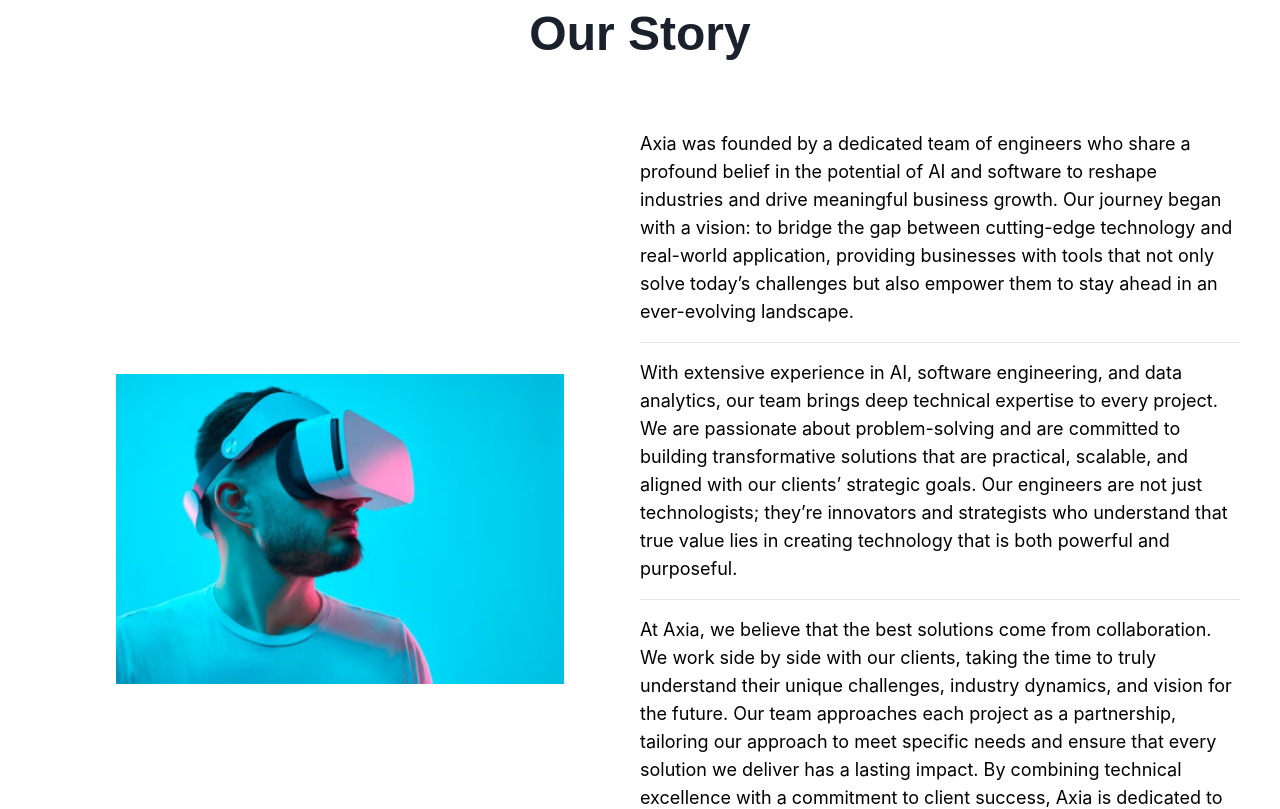
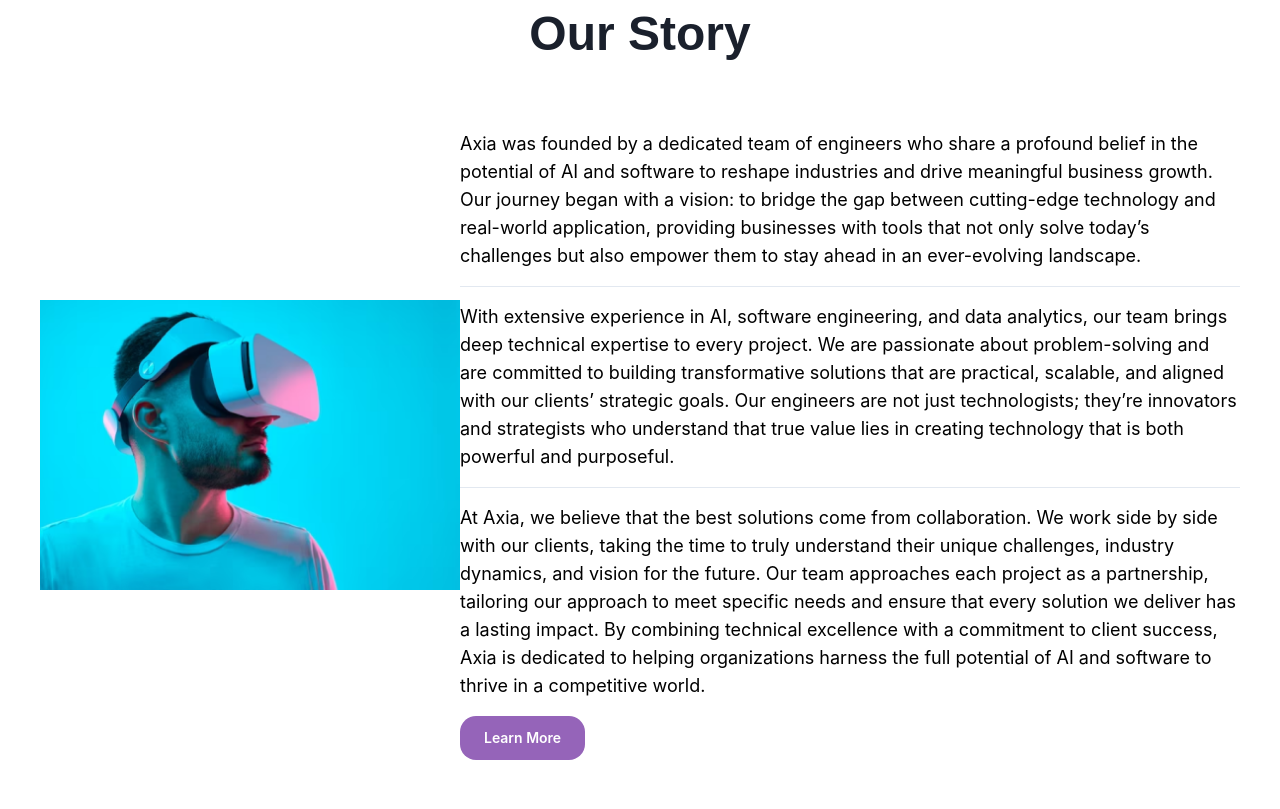
Before and after one commit to axia-ai/axia-ai-website, a React (Vite) app: page / in a window 1280 px wide. Shown: the part 1060-1869 px from the top of the page. Built offline with nearby package versions, Linux system fonts and the light colour scheme.

Commit message:
calender component is rearranged.

```diff
--- a/src/Components/CalenderSection/Calender.jsx
+++ b/src/Components/CalenderSection/Calender.jsx
@@ -11,14 +11,16 @@ const Calender = () => {
         </h1>
       </div>
       <div className="flex flex-col sm:flex-row items-center justify-center text-black p-5 lg:p-10 my-4 md:my-2">
-        <div className="mb-5 sm:mb-0 sm:flex-1">
+        {/* Image container with 30% width */}
+        <div className="w-full sm:w-[35%] mb-5 sm:mb-0">
           <img
             src={vrglass}
             alt="VR Headset"
             className="mx-auto w-full max-w-xs sm:max-w-sm lg:max-w-md"
           />
         </div>
-        <div className="flex-1 space-y-4 text-left">
+        {/* Text content container with 70% width */}
+        <div className="w-full sm:w-[65%] space-y-4 text-left">
           <p className="text-sm sm:text-base md:text-lg">
             Axia was founded by a dedicated team of engineers who share a
             profound belief in the potential of AI and software to reshape
```
